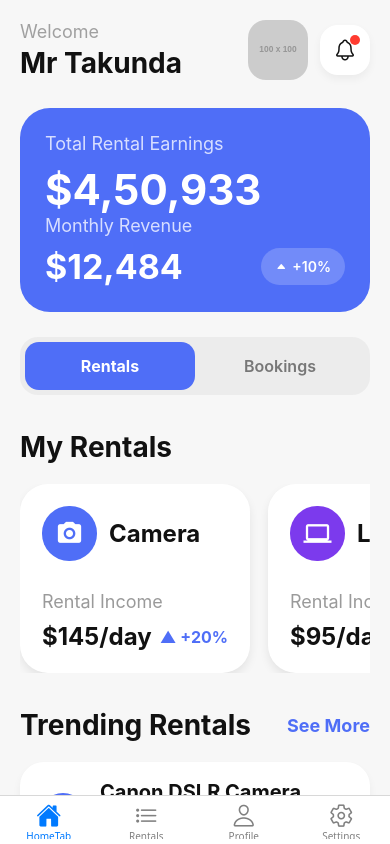
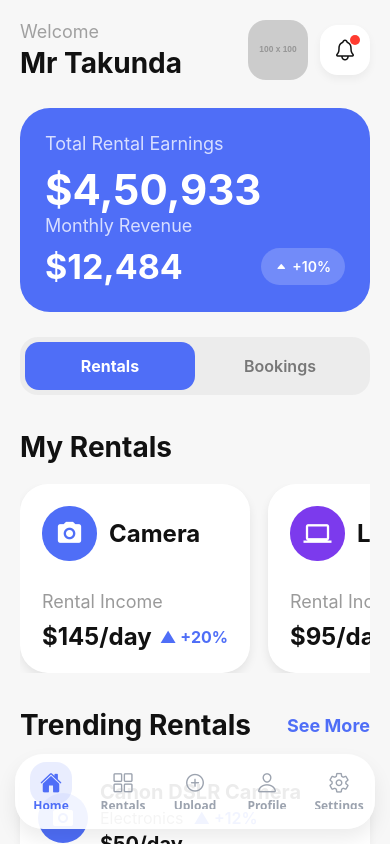
Before and after one commit to Sparta503/Getit-React-Native-, a React Native app in the folder Getit-React-Native/: screen /Main in a window 390 px wide. Built offline with nearby package versions, Linux system fonts and the light colour scheme.

Commit message:
Update BottomTabs.tsx

```diff
--- a/Getit-React-Native/src/navigation/BottomTabs.tsx
+++ b/Getit-React-Native/src/navigation/BottomTabs.tsx
@@ -1,43 +1,220 @@
+import React from 'react';
+import { View, Text, Platform, StyleSheet } from 'react-native';
 import { createBottomTabNavigator } from '@react-navigation/bottom-tabs';
 import { Ionicons } from '@expo/vector-icons';
+
 import HomeNavigator from './HomeNavigator';
 import RentalsScreen from '../screens/rentals/RentalsScreen';
 import ProfileScreen from '../screens/profile/ProfileScreen';
 import SettingsScreen from '../screens/settings/settings';
+import RentalUploadScreen from '../screens/uploads/rental';
 import { MainTabParamList } from './types';
 
 const Tab = createBottomTabNavigator<MainTabParamList>();
 
 export default function BottomTabs() {
+  // safety: ensure imported screens are valid components
+  const resolveComponent = (c: any, name: string) => {
+    if (typeof c === 'function') return c;
+
+    if (
+      c &&
+      typeof c === 'object' &&
+      typeof c.default === 'function'
+    ) {
+      return c.default;
+    }
+
+    console.warn(
+      `BottomTabs: invalid component import for ${name}`,
+      c
+    );
+
+    return () => (
+      <View
+        style={{
+          flex: 1,
+          alignItems: 'center',
+          justifyContent: 'center',
+        }}
+      >
+        <Text>{name} unavailable</Text>
+      </View>
+    );
+  };
+
+  const ProfileComp = resolveComponent(
+    ProfileScreen,
+    'Profile'
+  );
+
+  const UploadComp = resolveComponent(
+    RentalUploadScreen,
+    'Upload'
+  );
+
+  const RentalsComp = resolveComponent(
+    RentalsScreen,
+    'Rentals'
+  );
+
+  const HomeComp = resolveComponent(
+    HomeNavigator,
+    'HomeTab'
+  );
+
+  const SettingsComp = resolveComponent(
+    SettingsScreen,
+    'Settings'
+  );
+
   return (
     <Tab.Navigator
       screenOptions={({ route }) => ({
+        headerShown: false,
+
         tabBarIcon: ({ focused, color, size }) => {
           let iconName: keyof typeof Ionicons.glyphMap;
 
           if (route.name === 'HomeTab') {
-            iconName = focused ? 'home' : 'home-outline';
+            iconName = focused
+              ? 'home'
+              : 'home-outline';
           } else if (route.name === 'Rentals') {
-            iconName = focused ? 'list' : 'list-outline';
+            iconName = focused
+              ? 'grid'
+              : 'grid-outline';
+          } else if (route.name === 'Upload') {
+            iconName = focused
+              ? 'add-circle'
+              : 'add-circle-outline';
           } else if (route.name === 'Profile') {
-            iconName = focused ? 'person' : 'person-outline';
+            iconName = focused
+              ? 'person'
+              : 'person-outline';
           } else if (route.name === 'Settings') {
-            iconName = focused ? 'settings' : 'settings-outline';
+            iconName = focused
+              ? 'settings'
+              : 'settings-outline';
           } else {
             iconName = 'ellipse';
           }
 
-          return <Ionicons name={iconName} size={size} color={color} />;
+          return (
+            <View
+              style={[
+                styles.iconContainer,
+                focused && styles.activeIconContainer,
+              ]}
+            >
+              <Ionicons
+                name={iconName}
+                size={22}
+                color={focused ? '#4F6EF7' : '#9CA3AF'}
+              />
+            </View>
+          );
         },
-        tabBarActiveTintColor: '#007AFF',
-        tabBarInactiveTintColor: 'gray',
-        headerShown: false,
+
+        tabBarShowLabel: true,
+
+        tabBarLabelStyle: {
+          fontSize: 12,
+          fontWeight: '600',
+          marginBottom: Platform.OS === 'ios' ? 0 : 5,
+        },
+
+        tabBarActiveTintColor: '#4F6EF7',
+        tabBarInactiveTintColor: '#9CA3AF',
+
+        tabBarStyle: {
+          position: 'absolute',
+          left: 15,
+          right: 15,
+          bottom: 15,
+
+          height: 75,
+
+          borderRadius: 28,
+
+          backgroundColor: 'rgba(255,255,255,0.92)',
+
+          borderTopWidth: 0,
+
+          paddingTop: 10,
+          paddingBottom:
+            Platform.OS === 'ios' ? 20 : 10,
+
+          shadowColor: '#000',
+          shadowOffset: {
+            width: 0,
+            height: 10,
+          },
+
+          shadowOpacity: 0.08,
+          shadowRadius: 20,
+
+          elevation: 10,
+        },
+
+        sceneStyle: {
+          backgroundColor: '#F7F8FA',
+        },
       })}
     >
-      <Tab.Screen name="HomeTab" component={HomeNavigator} />
-      <Tab.Screen name="Rentals" component={RentalsScreen} />
-      <Tab.Screen name="Profile" component={ProfileScreen} />
-      <Tab.Screen name="Settings" component={SettingsScreen} />
+      <Tab.Screen
+        name="HomeTab"
+        component={HomeComp}
+        options={{
+          tabBarLabel: 'Home',
+        }}
+      />
+
+      <Tab.Screen
+        name="Rentals"
+        component={RentalsComp}
+        options={{
+          tabBarLabel: 'Rentals',
+        }}
+      />
+
+      <Tab.Screen
+        name="Upload"
+        component={UploadComp}
+        options={{
+          tabBarLabel: 'Upload',
+        }}
+      />
+
+      <Tab.Screen
+        name="Profile"
+        component={ProfileComp}
+        options={{
+          tabBarLabel: 'Profile',
+        }}
+      />
+
+      <Tab.Screen
+        name="Settings"
+        component={SettingsComp}
+        options={{
+          tabBarLabel: 'Settings',
+        }}
+      />
     </Tab.Navigator>
   );
 }
+
+const styles = StyleSheet.create({
+  iconContainer: {
+    width: 42,
+    height: 42,
+    borderRadius: 16,
+    justifyContent: 'center',
+    alignItems: 'center',
+  },
+
+  activeIconContainer: {
+    backgroundColor: 'rgba(79,110,247,0.12)',
+  },
+});
```
